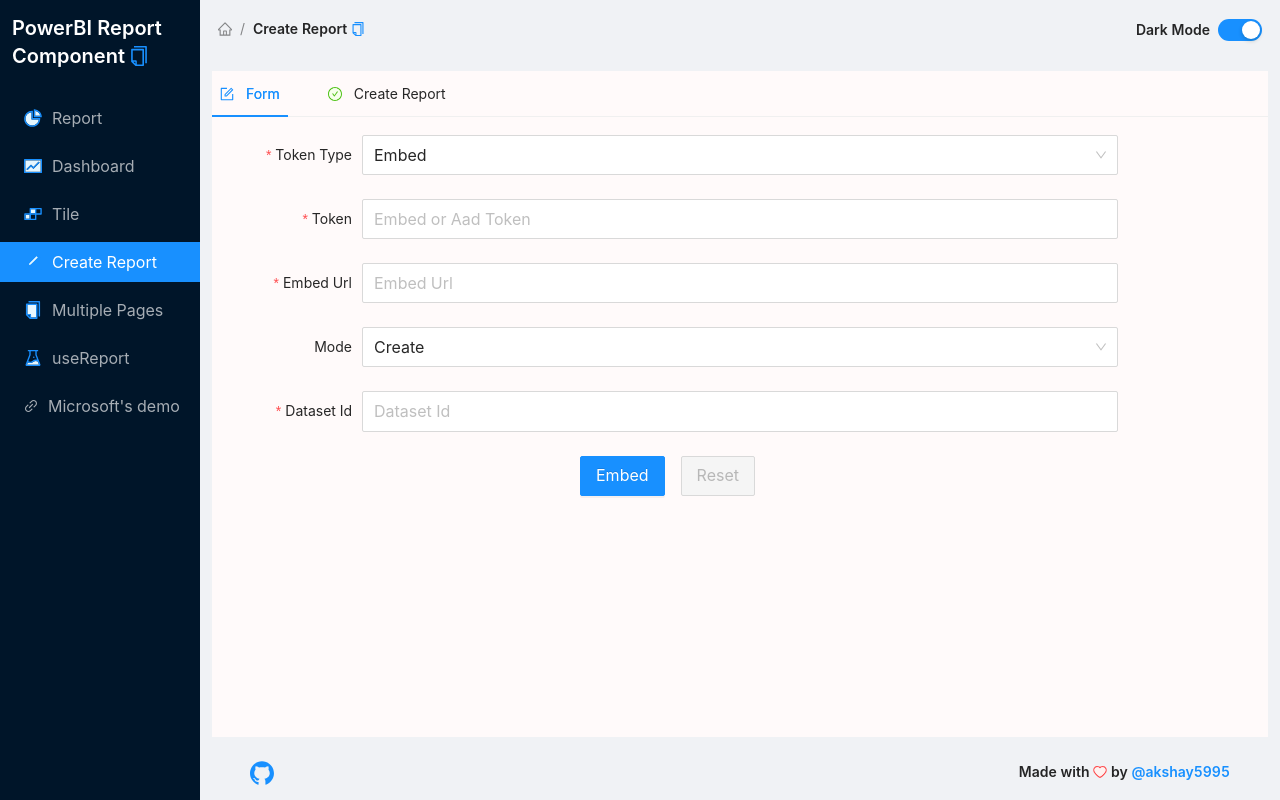
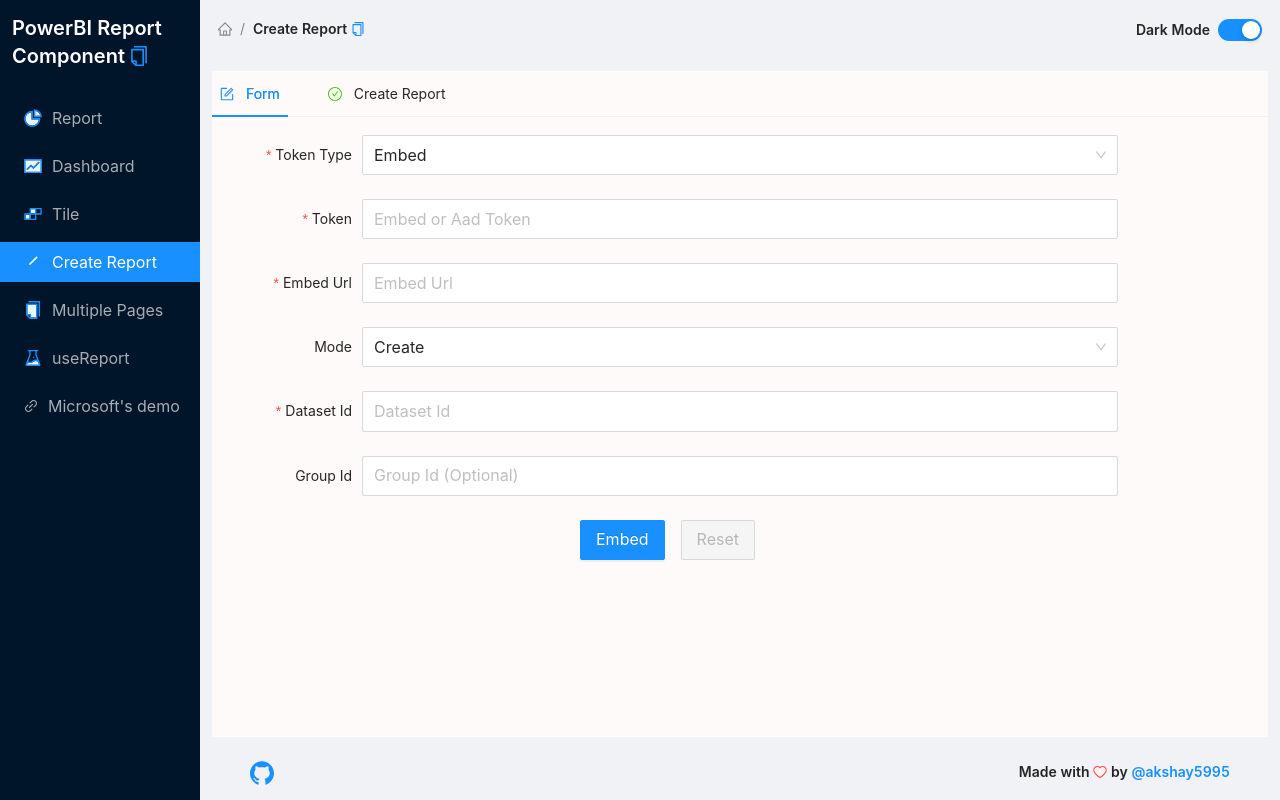
Before and after one commit to akshay5995/powerbi-report-component, a React app: page / in a window 1280 px wide. Both pictures are taken after a click on the item "Create Report". Built offline with nearby package versions, Linux system fonts and the light colour scheme.

Commit message:
Add GroupID to CreateConfig

```diff
--- a/src/docs/CreateReport/Form.jsx
+++ b/src/docs/CreateReport/Form.jsx
@@ -66,6 +66,9 @@
       >
         <Input placeholder="Dataset Id" />
       </Form.Item>
+      <Form.Item name={['reportProps', 'groupId']} label="Group Id">
+        <Input placeholder="Group Id (Optional)" />
+      </Form.Item>
       <FormButtonGroup isSubmit={isSubmit} onReset={onResetForm} />
     </Form>
   );
--- a/src/lib/types.ts
+++ b/src/lib/types.ts
@@ -46,6 +46,7 @@
   accessToken: string;
   embedUrl: string;
   embedId: string;
+  groupId: string;
   permissions: Permissions;
   reportMode: ReportModes;
   pageName?: string;
@@ -68,6 +69,7 @@
   accessToken: string;
   embedUrl: string;
   pageName: string;
+  groupId: string;
   extraSettings: any;
   permissions: Permissions;
   id: string;
--- a/src/lib/utils/config.ts
+++ b/src/lib/utils/config.ts
@@ -20,6 +20,7 @@
     extraSettings,
     datasetId,
     reportMode,
+    groupId
   } = props;
 
   if (reportMode === 'create') {
@@ -29,6 +30,7 @@
       accessToken,
       embedUrl,
       datasetId,
+      groupId,
       reportMode,
     });
   }
```
